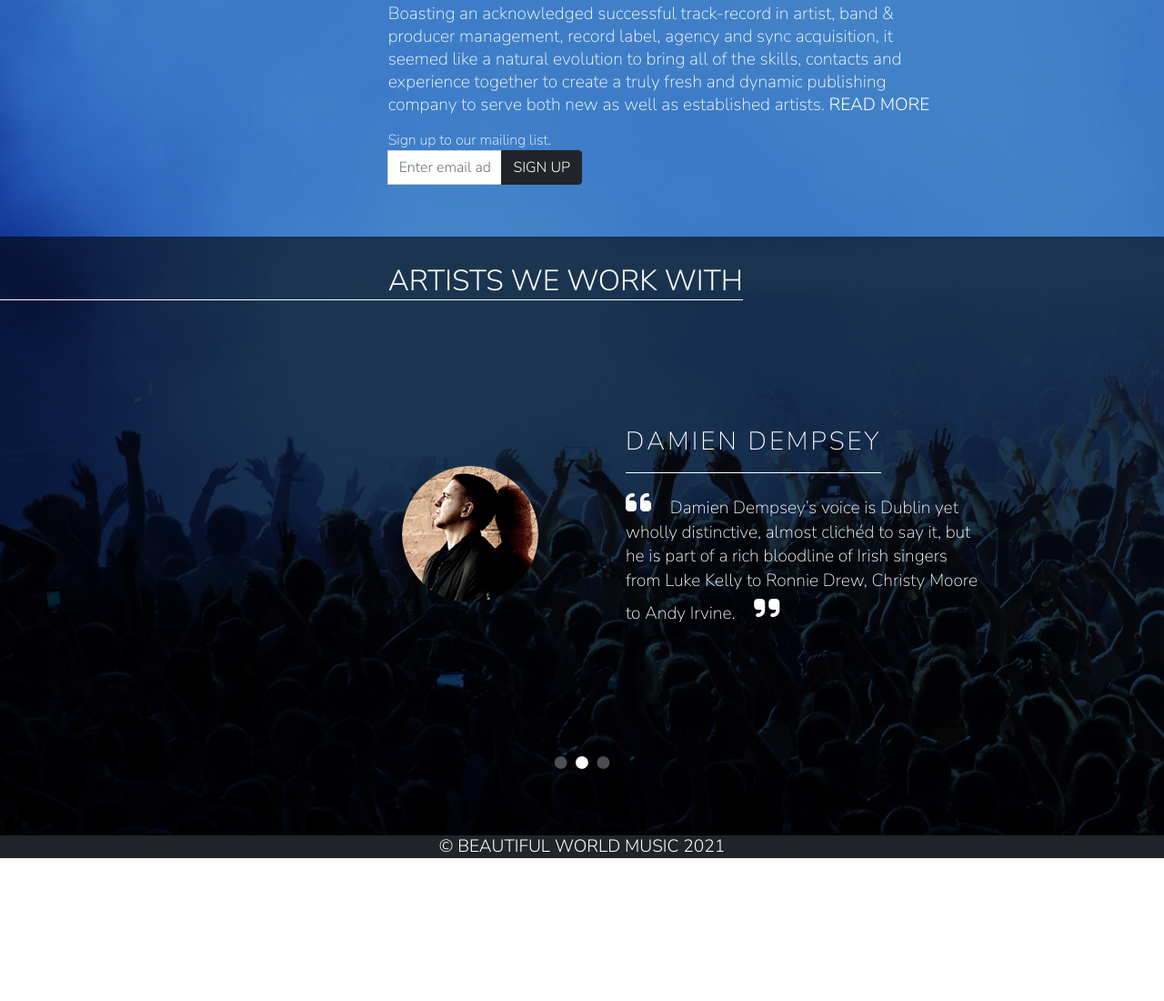
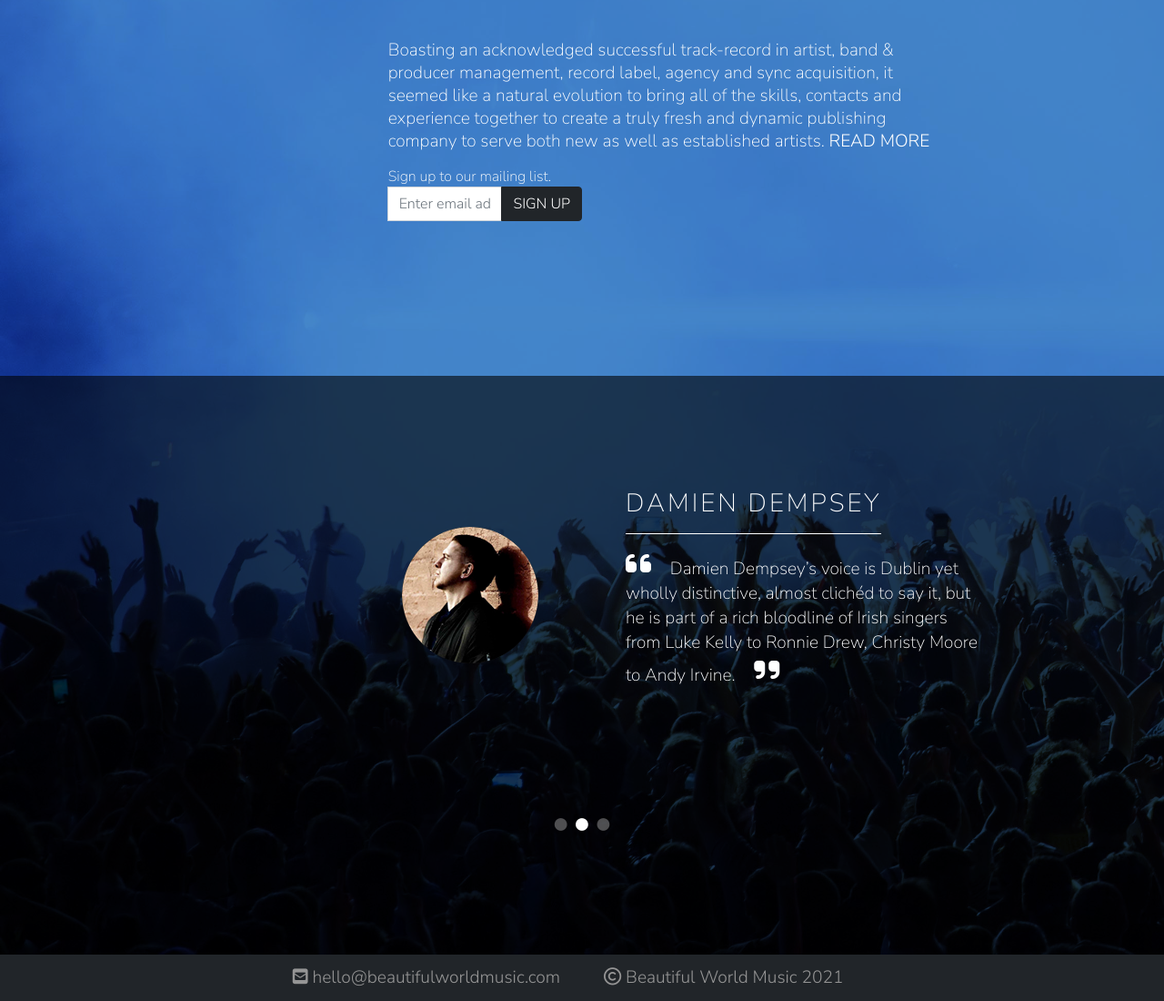
Before and after one commit to Grudgey/beautifulworldmusic, a plain HTML site: page index.html in a window 1280 px wide. Shown: the part 916-2016 px from the top of the page at 91% size. Before the commit the page ends 1859 px from the top, so only its background shows below. Drawn offline with nearby package versions, Linux system fonts and the light colour scheme.

Commit message:
update footer, remove artists we work with

```diff
--- a/css/styles.css
+++ b/css/styles.css
@@ -109,7 +109,7 @@ h1 {
 }
 
 .content-row {
-     padding: 30px 0 50px 0;
+     padding: 80px 0 0 0;
 }
 
 h2 {
@@ -152,8 +152,8 @@ hr {
      background-blend-mode: multiply;
 }
 
-.s2 .row {
-     padding-top: 30px;
+.s2 .r1, .s2 .r2 {
+  padding: 5% 0 5% 0;
 }
 
 p {
@@ -172,12 +172,12 @@ p {
 
 #footer {
      background-color: #212529;
+     padding: 1% 0 1% 0;
 }
 
-#footer p {
-     color: white;
+#footer p, #footer label {
+     color: #959595;
      margin: 0;
-     text-align: center;
      width: 100%;
 }
 
--- a/index.html
+++ b/index.html
@@ -18,6 +18,14 @@
 	<link href="https://fonts.googleapis.com/css2?family=Special+Elite&display=swap" rel="stylesheet">
 	<link href="https://fonts.googleapis.com/css2?family=Nunito+Sans:wght@200;300;600;800&display=swap" rel="stylesheet">
 	<link rel="stylesheet" href="css/styles.css">
+
+	<script defer src="https://cdn.jsdelivr.net/npm/bootstrap@5.0.0-beta1/dist/js/bootstrap.bundle.min.js" integrity="sha384-ygbV9kiqUc6oa4msXn9868pTtWMgiQaeYH7/t7LECLbyPA2x65Kgf80OJFdroafW" crossorigin="anonymous"></script>
+	<script defer src="https://code.jquery.com/jquery-3.5.1.slim.min.js" integrity="sha384-DfXdz2htPH0lsSSs5nCTpuj/zy4C+OGpamoFVy38MVBnE+IbbVYUew+OrCXaRkfj" crossorigin="anonymous"></script>
+	<script defer src="https://kit.fontawesome.com/ca7f777172.js" crossorigin="anonymous"></script>
+	<script defer type="text/javascript" src="script.js" />
+	</script>
+	<script defer type="text/javascript" src="carousel.js" />
+	</script>
 
 </head>
 
@@ -98,18 +106,15 @@
 	</section>
 
 	<section class="s2" id="section-2">
-		<div class="row g-0">
+		<div class="row r1 g-0">
 			<div class="col-4">
 				<h2 class="underline white">W</h2>
 			</div>
 			<div class="col-8 white">
 				<h2>PROVEN TRACK RECORD</h2>
-				<br>
-				<br>
 			</div>
-
 			<!-- mobile -->
-			<div class="d-lg-none d-xl-none col-12 px-5 about">
+			<div class="d-lg-none d-xl-none col-12 my-5 px-5 about">
 				<p class="white">Boasting an acknowledged successful track-record in artist, band & producer management,  record
 					label, agency and sync acquisition, it seemed like a natural evolution to
 					bring all of the skills, contacts and experience together to create a truly fresh and dynamic publishing
@@ -131,7 +136,7 @@
 			<div class="col-4">
 
 			</div>
-			<div class="d-none d-lg-block col-8 about">
+			<div class="d-none d-lg-block col-8 about my-5 ">
 				<p class="white">Boasting an acknowledged successful track-record in artist, band & producer management, record
 					label, agency and sync acquisition, it seemed like a natural evolution to
 					bring all of the skills, contacts and experience together to create a truly fresh and dynamic publishing
@@ -149,15 +154,8 @@
 				<br>
 				<br>
 			</div>
-			<div class="row carousel-row g-0">
-				<div class="col-4">
-					<h2 class="underline white">W</h2>
 		</div>
-				<div class="col-8 white">
-					<h2>ARTISTS WE WORK WITH</h2>
-					<br>
-					<br>
-				</div>
+		<div class="row r2 carousel-row g-0">
 			<div class="carousel-container">
 				<div class="carousel">
 					<nav></nav>
@@ -218,20 +216,30 @@
 
 	<section id="footer">
 
-		<div class="row g-0">
-			<p id="copyright-year"></p>
+		<div class="row g-0 align-items-middle">
+			<div class="col-6 text-end pe-4">
+				<a href="mailto:hello@beautifulworldmusic.com" class="text-decoration-none"><p><i class="fas fa-envelope-square"></i> hello@beautifulworldmusic.com</p></a>
+			</div>
+			<div class="col-6 text-start ps-4">
+				<p id="copyright-year"><i class="far fa-copyright"></i></p>
+			</div>
+			<!-- <div class="col-4 text-start">
+				<form class="row g-0" action="https://BeautifulWorldMusic.us2.list-manage.com/subscribe/post?u=4678c3e09b9032c4d03101d97&amp;id=c9aee01b9d" method="post" name="mc-embedded-subscribe-form" target="_blank" novalidate>
+					<div class="col">
+						<label for="mce-EMAIL">Sign up to our mailing list.</label>
+					</div>
+					<div class="col input-group">
+						<div style="position: absolute; left: -5000px;" aria-hidden="true"><input type="text" name="b_4678c3e09b9032c4d03101d97_c9aee01b9d" tabindex="-1" value=""></div>
+						<input type="email" name="EMAIL" class="form-control" id="mce-EMAIL" placeholder="Enter email address" aria-label="Enter email address" aria-describedby="button-addon2">
+						<button class="btn btn-dark" type="submit" name="subscribe" id="mc-embedded-subscribe button-addon2">SIGN UP</button>
+					</div>
+				</form>
+			</div> -->
+
 		</div>
 
 	</section>
 
-	<script src="https://cdn.jsdelivr.net/npm/bootstrap@5.0.0-beta1/dist/js/bootstrap.bundle.min.js" integrity="sha384-ygbV9kiqUc6oa4msXn9868pTtWMgiQaeYH7/t7LECLbyPA2x65Kgf80OJFdroafW" crossorigin="anonymous"></script>
-	<script src="https://code.jquery.com/jquery-3.5.1.slim.min.js" integrity="sha384-DfXdz2htPH0lsSSs5nCTpuj/zy4C+OGpamoFVy38MVBnE+IbbVYUew+OrCXaRkfj" crossorigin="anonymous"></script>
-	<script src="https://kit.fontawesome.com/ca7f777172.js" crossorigin="anonymous"></script>
-	<script type="text/javascript" src="script.js" />
-	</script>
-	<script type="text/javascript" src="carousel.js" />
-	</script>
-
 </body>
 
 </html>
--- a/script.js
+++ b/script.js
@@ -1,6 +1,7 @@
 
 const year = new Date();
-document.getElementById("copyright-year").innerHTML = "© BEAUTIFUL WORLD MUSIC " + year.getFullYear();
+document.getElementById("copyright-year").innerHTML += ` Beautiful World Music ${year.getFullYear()}`;
+
 
 
 var sidebar = document.querySelector(".sidebar");
```
Also changed, not shown: about.html (+9 -6 lines), music.html (+11 -3 lines). Lines whose indentation alone changed are shown as unchanged.
